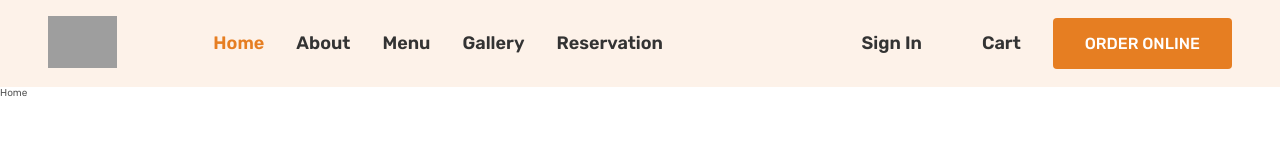
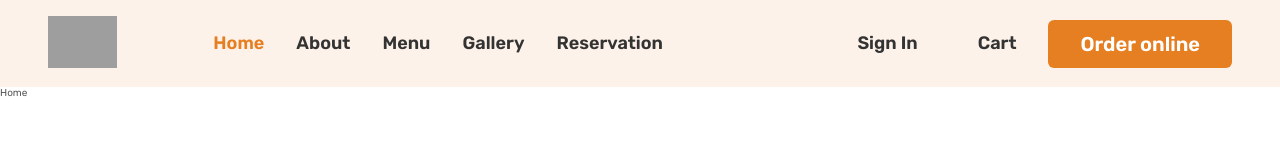
Before and after one commit to ngere-k/delicias-de-mexico, a React (Create React App) app: page / in a window 1280 px wide. Shown: the top 160 px of the page. Built offline with nearby package versions, Linux system fonts and the light colour scheme; grey boxes are pictures that could not be loaded; some icons are missing.

Commit message:
added some variables

```diff
--- a/src/sass/base/_typography.scss
+++ b/src/sass/base/_typography.scss
@@ -1,3 +1,5 @@
+@import "../abstracts/mixins";
+
 body {
   font-family: "Rubik", sans-serif;
   font-weight: 400;
@@ -5,20 +7,43 @@ body {
   color: $color-grey-dark-1;
 }
 
+.heading-primary {
+  font-size: 4.4rem;
+  font-weight: 700;
+  color: $color-grey-dark-2;
+  line-height: 1.18;
+  letter-spacing: -0.5px;
+  margin-bottom: 3.2rem;
+}
+
+a {
+  text-decoration: none;
+}
+
 .btn {
-  font-size: 1.6rem;
-  font-weight: 500;
+  display: inline-block;
+  font-size: 2rem;
+  font-weight: 600;
   font-family: inherit;
-  color: #fff;
-  text-transform: uppercase;
+  color: $color-white;
   border: none;
-  border-radius: 4px;
+  border-radius: 6px;
   cursor: pointer;
-  padding: 1.6rem 3.2rem;
+  padding: 1.2rem 3.2rem;
   background-color: $color-primary;
-  transition: all 0.3s;
+  @include transition-sm;
 
   &:hover {
-    background-color: #cf711f;
+    background-color: $color-primary-dark-1;
+  }
+
+  &--find {
+    @include flex-vertical-center(1.6rem);
+    color: $color-grey-dark-1;
+    background-color: $color-white;
+
+    &:hover {
+      background-color: transparent;
+    }
   }
 }
```
